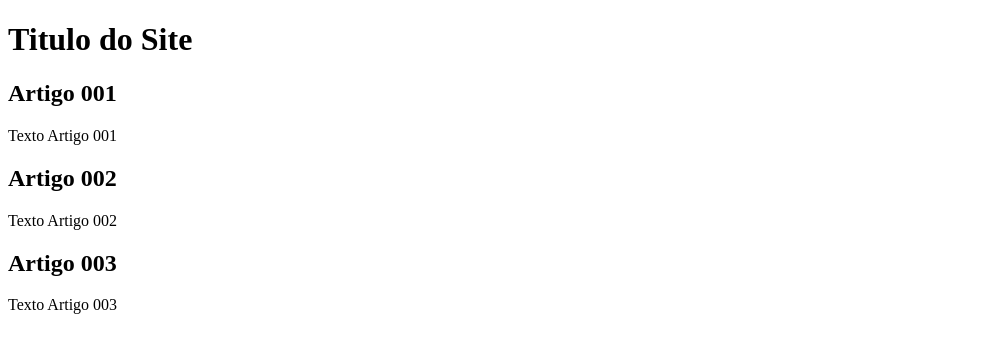
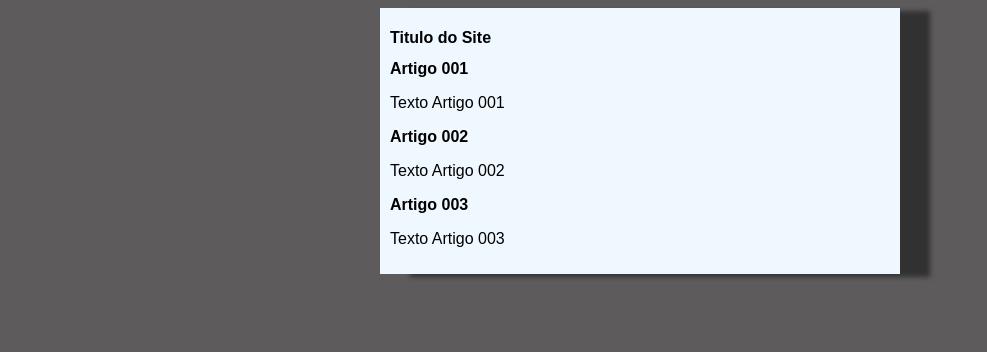
Before and after one commit to fch-bsp/catalogo-caixa-de-som, a plain HTML site: page index.html in a window 1280 px wide. Shown: the whole page, without its empty margins (0-987 px from the left). Drawn offline with Linux system fonts and the light colour scheme.

Commit message:
iniciei o designer

```diff
--- /dev/null
+++ b/estilos/tyle.css
@@ -0,0 +1,20 @@
+* {
+    font-family: Arial, Helvetica, sans-serif;
+    font-size: 16px;
+
+}
+
+body {
+    background-color: rgba(22, 20, 20, 0.694);
+
+
+}
+
+main{
+    background-color: aliceblue;
+    width: 500px;
+    margin: auto;
+    padding: 10px;
+    box-shadow: 30px 3px 5px rgba(0, 0, 0, 0.466);
+
+}
--- a/index.html
+++ b/index.html
@@ -10,6 +10,7 @@
     <main>
         <head>
             <h1>Titulo do Site</h1>
+            <link rel="stylesheet" href="estilos/tyle.css">
         </head>
         <article>
             <h2>Artigo 001</h2>
```
